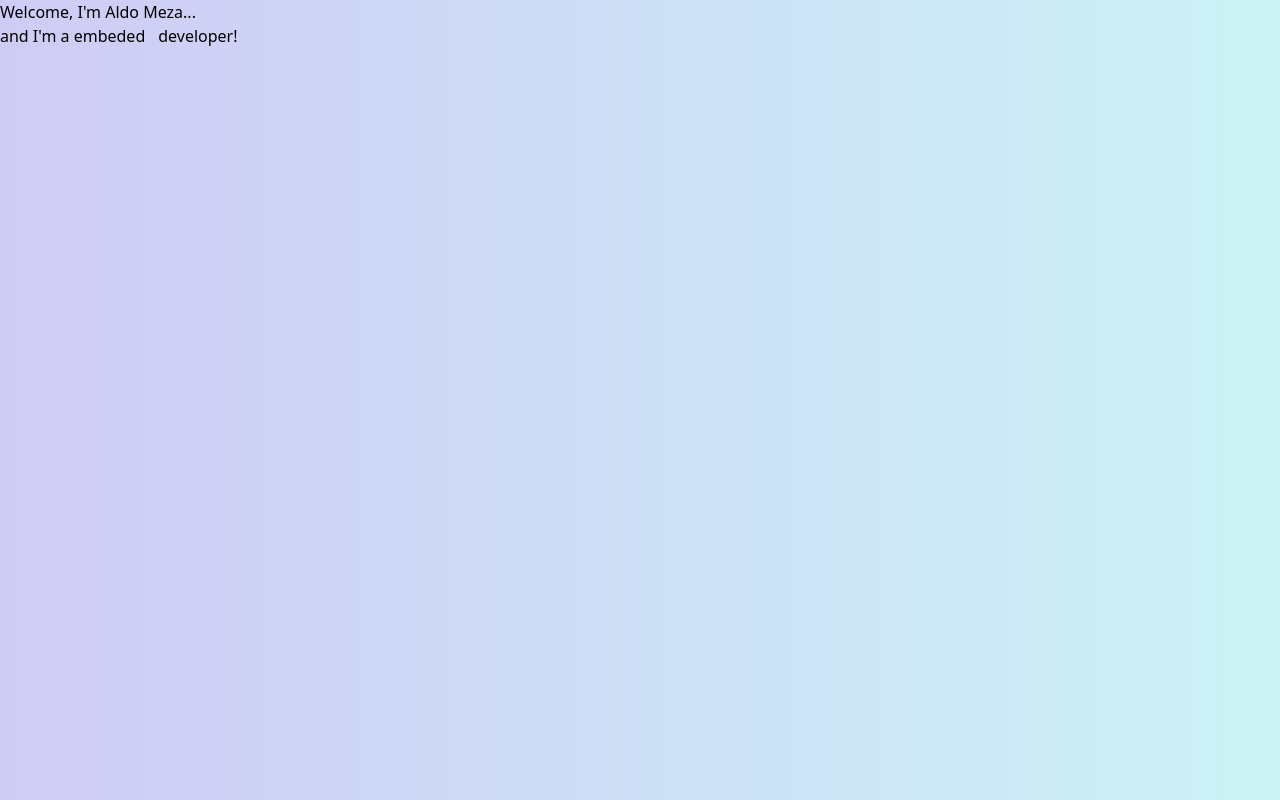
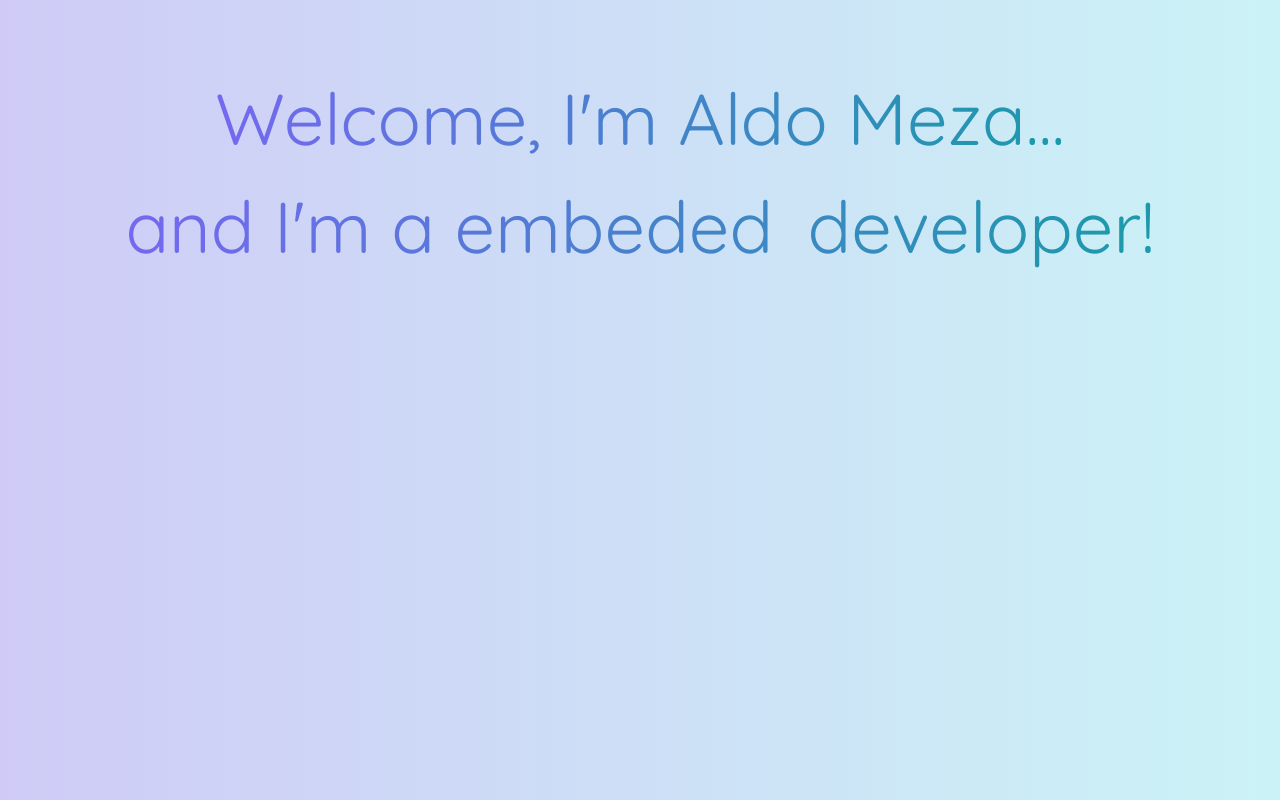
Before and after one commit to aldomeza-dev/aldoportfoliopage, a React (Create React App) app: page / in a window 1280 px wide. Built offline with nearby package versions, Linux system fonts and the light colour scheme; no server answers.

Commit message:
Styles fix for PortfolioHeader component

```diff
--- a/tailwind.config.js
+++ b/tailwind.config.js
@@ -1,6 +1,6 @@
 /** @type {import('tailwindcss').Config} */
 module.exports = {
-  content: ['./src/App.js'],
+  content: ['./src/App.js', './src/components/portfolioHeader.js', ,],
   theme: {
     extend: {
       colors: {
@@ -10,7 +10,7 @@ module.exports = {
         'medium-slate-purple': '#7568f0',
         'alabaster-white': 'e3e4db',
       },
-      fontFamily: { 'Quicksand': ['Quicksand', 'sans-serif'] },
+      fontFamily: { Quicksand: ['Quicksand', 'sans-serif'] },
     },
   },
   plugins: [],
```
